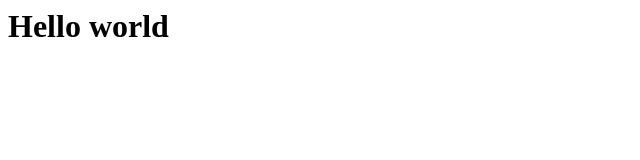
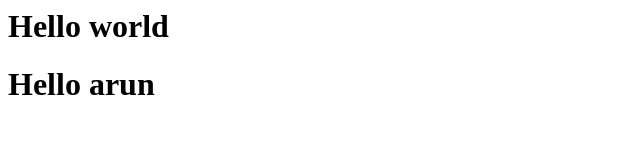
Before and after one commit to Abethgils1/seminar, a plain HTML site: page index.html in a window 1280 px wide. Shown: the whole page, without its empty margins (0-640 px from the left). Drawn offline with Linux system fonts and the light colour scheme.

Commit message:
Update index.html

```diff
--- a/index.html
+++ b/index.html
@@ -1 +1,3 @@
 <h1>Hello world</h1>
+
+<h1>Hello arun</h1>
```
